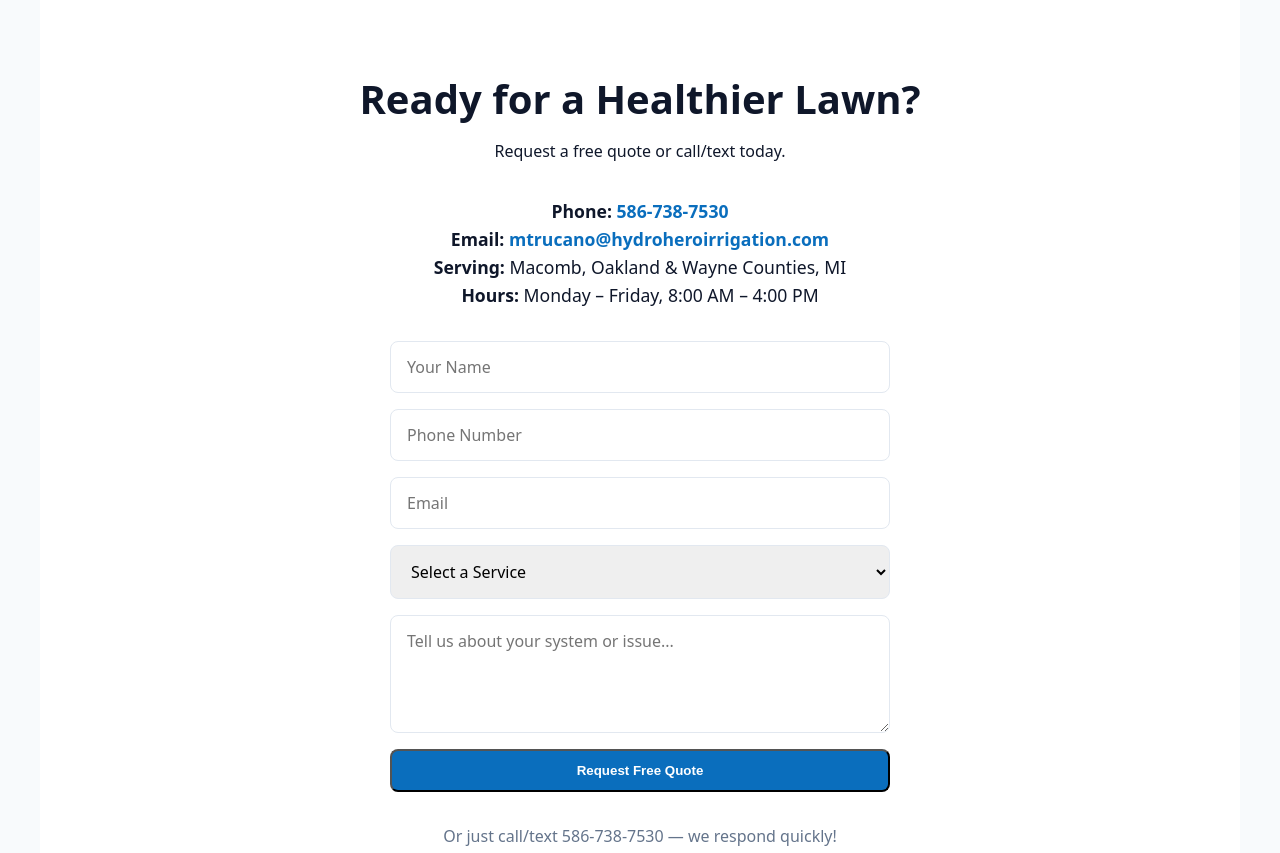
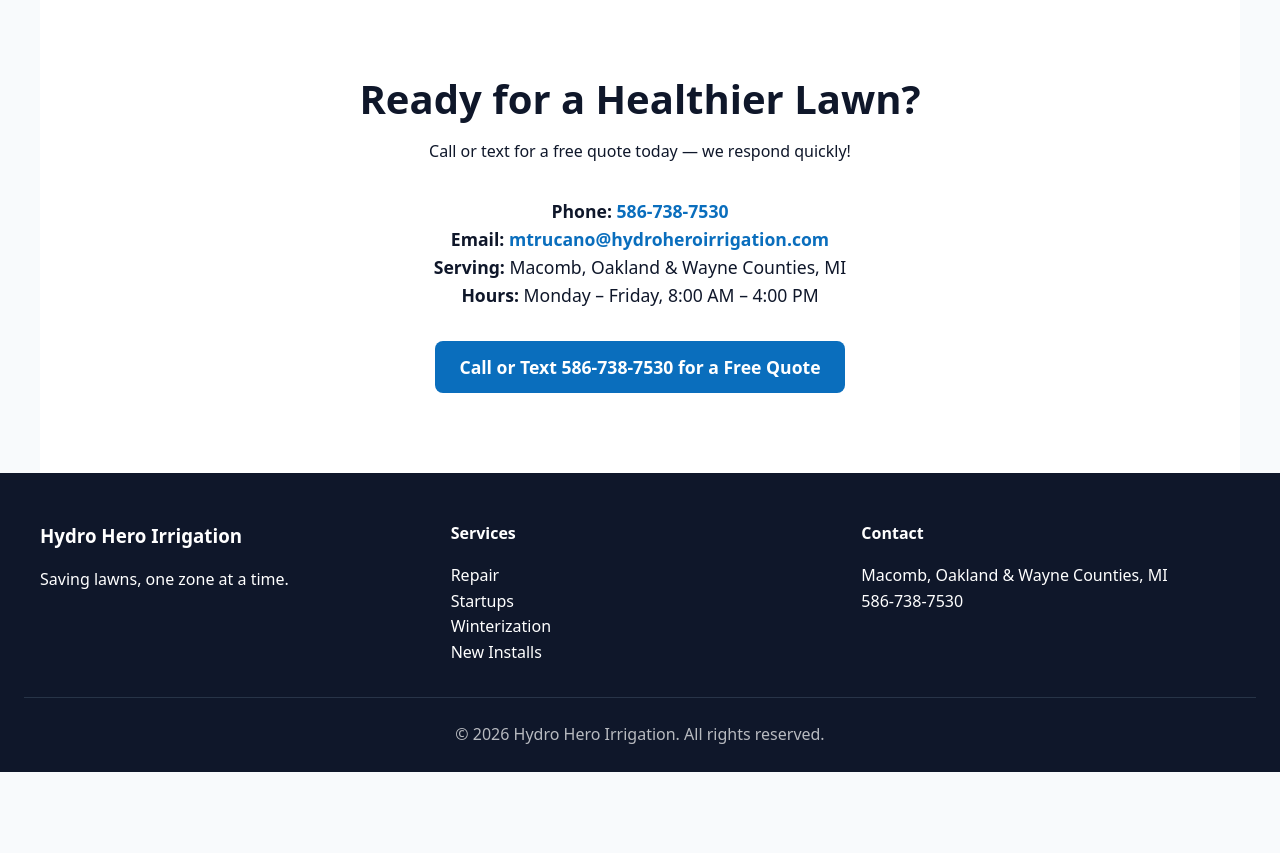
Before and after one commit to trucanotrucano-ship-it/hydro-hero-irrigation-site, a plain HTML site: page index.html in a window 1280 px wide. Shown: the part 3040-3893 px from the top of the page. After the commit the page ends 3812 px from the top, so only its background shows below. Drawn offline with Linux system fonts and the light colour scheme.

Commit message:
Update contact section to emphasize call/text for quotes

```diff
--- a/index.html
+++ b/index.html
@@ -133,31 +133,14 @@
 
   <section id="contact" class="contact">
     <h2>Ready for a Healthier Lawn?</h2>
-    <p>Request a free quote or call/text today.</p>
+    <p>Call or text for a free quote today — we respond quickly!</p>
     <div class="contact-info">
       <p><strong>Phone:</strong> <a href="tel:5867387530">586-738-7530</a></p>
       <p><strong>Email:</strong> <a href="mailto:mtrucano@hydroheroirrigation.com">mtrucano@hydroheroirrigation.com</a></p>
       <p><strong>Serving:</strong> Macomb, Oakland & Wayne Counties, MI</p>
       <p><strong>Hours:</strong> Monday – Friday, 8:00 AM – 4:00 PM</p>
     </div>
-    <form action="https://formspree.io/f/YOUR_FORM_ID" method="POST" class="quote-form">
-      <input type="text" name="name" placeholder="Your Name" required>
-      <input type="tel" name="phone" placeholder="Phone Number" required>
-      <input type="email" name="email" placeholder="Email">
-      <select name="service">
-        <option value="">Select a Service</option>
-        <option>Sprinkler Repair</option>
-        <option>Spring Startup</option>
-        <option>Winterization / Blowout</option>
-        <option>Wi-Fi Controller</option>
-        <option>Drip Irrigation</option>
-        <option>New Installation</option>
-        <option>Other</option>
-      </select>
-      <textarea name="message" placeholder="Tell us about your system or issue..." rows="4"></textarea>
-      <button type="submit" class="btn primary">Request Free Quote</button>
-    </form>
-    <p class="form-note">Or just call/text 586-738-7530 — we respond quickly!</p>
+    <p class="form-note" style="font-size:1.2rem; margin-top:2rem;"><a href="tel:5867387530" class="btn primary" style="font-size:1.1rem;">Call or Text 586-738-7530 for a Free Quote</a></p>
   </section>
 
   <footer>
```
